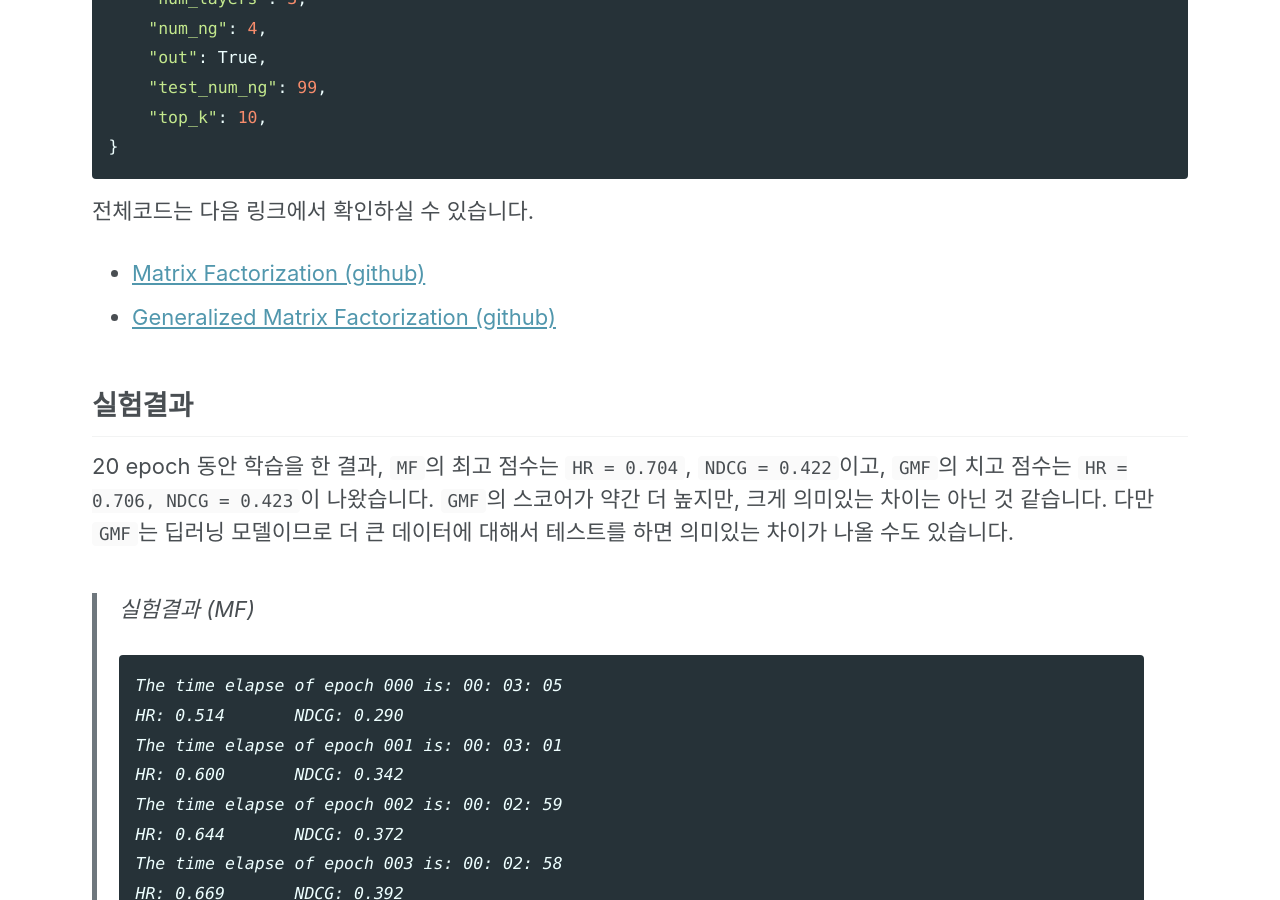
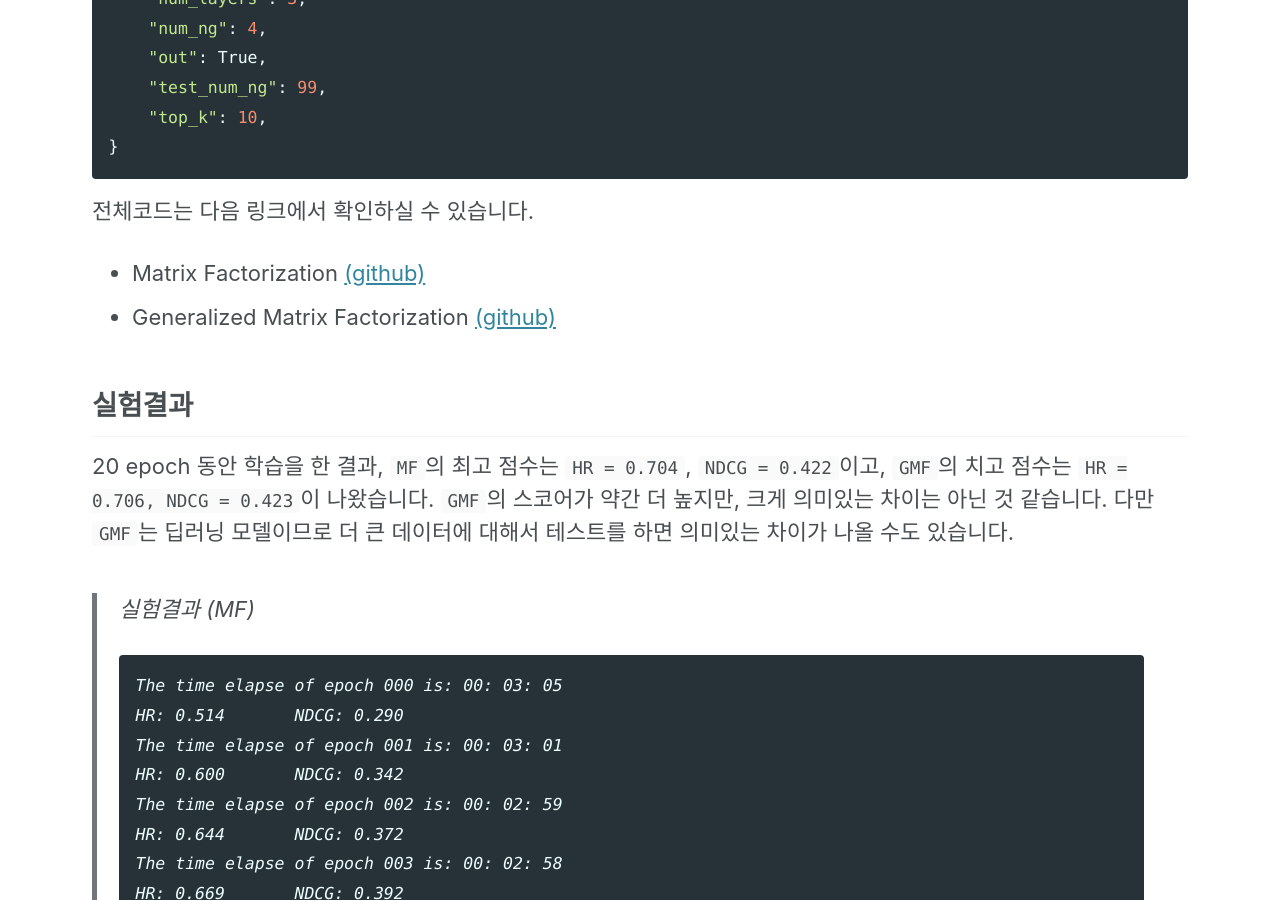
Before and after one commit to doheelab/doheelab.github.io, a Jekyll site: the page built from _posts/2021-03-30-ncf_mf.md, in a window 1280 px wide and 900 px high, scrolled down 3589 px. Built offline with Jekyll 4.4.1, drawn with Linux system fonts in a browser that asks for light colours; cached includes are drawn as plain includes; some of the changed lines change nothing that is shown.

Commit message:
update link

```diff
--- a/_posts/2021-03-30-ncf_mf.md
+++ b/_posts/2021-03-30-ncf_mf.md
@@ -124,8 +124,8 @@ args = {
 
 전체코드는 다음 링크에서 확인하실 수 있습니다.
 
-- [Matrix Factorization (github)]()
-- [Generalized Matrix Factorization (github)]()
+- Matrix Factorization [(github)](https://github.com/doheelab/NCF/blob/master/MF.py)
+- Generalized Matrix Factorization [(github)](https://github.com/doheelab/NCF/blob/master/GMF.py)
 
 ## 실험결과
 
```
